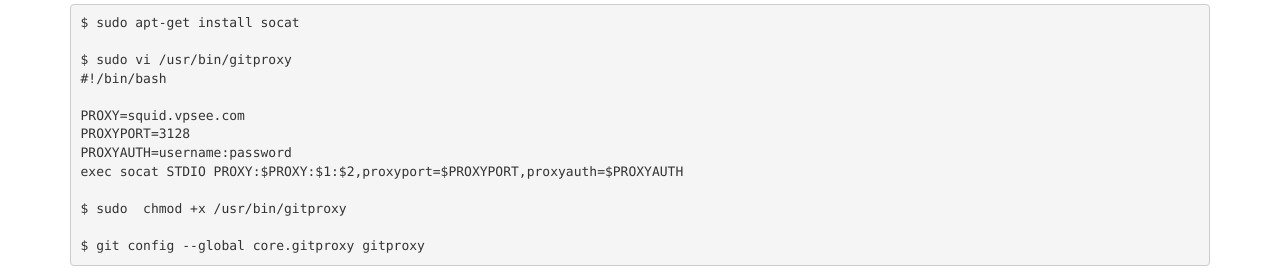
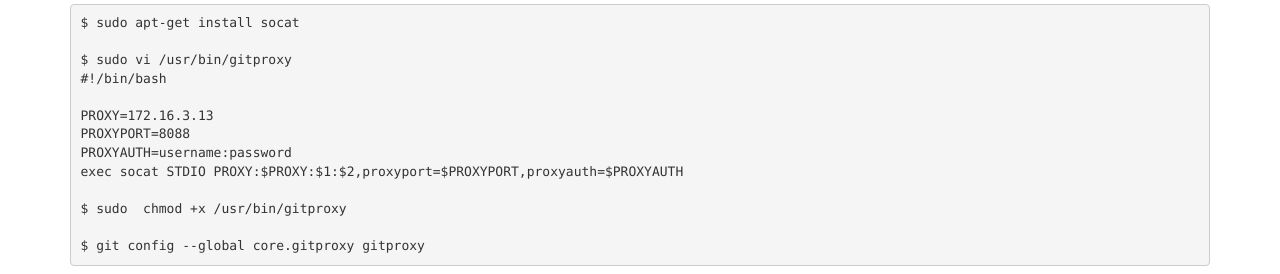
Before and after one commit to xleng/xleng.github.com, a Jekyll site: the page built from _posts/2014-07-02-set-git-proxy.md, in a window 1280 px wide and 944 px high. Shown: the part 577-851 px from the top of the window. Built offline with Jekyll 4.4.1, drawn with Linux system fonts in a browser that asks for light colours; nearby versions of some CDN libraries; Markdown is read by kramdown in place of the engine named in the settings; comment, search, counter and statistics services are not loaded.

Commit message:
change proxy address

```diff
--- a/_posts/2014-07-02-set-git-proxy.md
+++ b/_posts/2014-07-02-set-git-proxy.md
@@ -34,8 +34,8 @@ $ sudo apt-get install socat
 $ sudo vi /usr/bin/gitproxy
 #!/bin/bash
 
-PROXY=squid.vpsee.com
-PROXYPORT=3128
+PROXY=172.16.3.13
+PROXYPORT=8088
 PROXYAUTH=username:password
 exec socat STDIO PROXY:$PROXY:$1:$2,proxyport=$PROXYPORT,proxyauth=$PROXYAUTH
 
```
